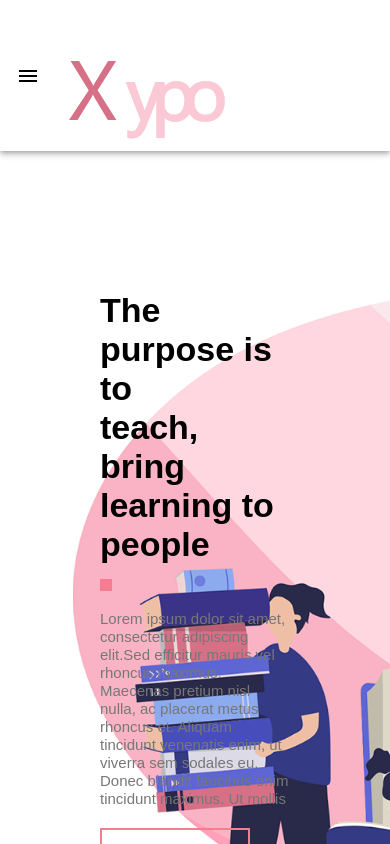
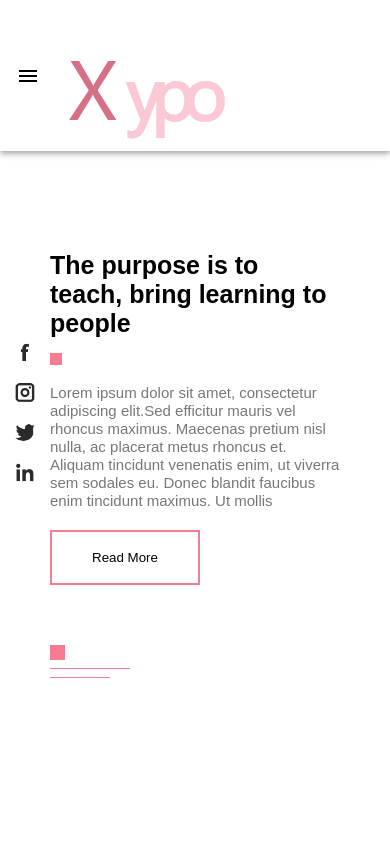
Before and after one commit to HamzaAhmedSheikh/project-5_animated-react-website, a React (Create React App) app: page / in a window 390 px wide. Shown: the top 844 px of the page. Built offline with nearby package versions, Linux system fonts and the light colour scheme.

Commit message:
add social-icons

```diff
--- a/public/index.html
+++ b/public/index.html
@@ -3,7 +3,7 @@
   <head>
     <meta charset="utf-8" />
     <link rel="icon" href="%PUBLIC_URL%/favicon.ico" />
-    <meta name="viewport" content="width=device-width, initial-scale=1" />
+    <meta name="viewport" content="width=device-width, initial-scale=1, shrink-to-fit=no" />
     <meta name="theme-color" content="#000000" />
     <meta
       name="description"
--- a/src/Animated-React-Website/component/Footer.js
+++ b/src/Animated-React-Website/component/Footer.js
@@ -1,6 +1,7 @@
 import React from 'react'
 
 import Logo from '../images/logo.png'
+
 
 import '../css/style.css'
 
@@ -53,6 +54,9 @@ export const Footer = () => {
           </div>
          </div>
        </section>
+
+
+
     )
 }
 
--- /dev/null
+++ b/src/Animated-React-Website/component/Social-Icons.js
@@ -0,0 +1,21 @@
+import React from 'react'
+
+import '../css/style.css'
+
+import Facebook from '../images/facebook.png'
+import Instagram from '../images/instagram.png'
+import Twitter from '../images/twitter.png'
+import Linkedin from '../images/linkedin.png'
+
+export  const SocialIcons = () => {
+    return (
+        <div className="social-icons">
+            <img src={Facebook}  alt="facebook logo" />
+            <img src={Instagram} alt="instagram logo" />
+            <img src={Twitter}   alt="twitter logo"/>
+            <img src={Linkedin}  alt="linkedin logo"/>
+        </div>
+    )
+}
+
+export default SocialIcons;
--- a/src/Animated-React-Website/css/style.css
+++ b/src/Animated-React-Website/css/style.css
@@ -315,3 +315,42 @@ hr {
 .copyright-text, .footer-logo {
     flex-basis: 40%;
 }
+
+/*-------------------- SocialIcons ------------------------ */
+
+.social-icons {
+    width: 50px;
+    position: fixed;
+    top: 50%;
+    left: 0;
+    transform: translateY(-50%);
+    z-index: 1;
+}
+
+.social-icons img {
+    display: block;
+    width: 20px;
+    margin: 0 auto 20px;
+    cursor: pointer;
+}
+
+/*-------------------- Media Qurey ------------------------ */
+
+@media only screen and (max-width: 770px) {
+    #header {
+        background: none;
+    }
+
+    .container {
+        margin-right: 50px;
+        margin-left: 50px;
+    }
+
+    .header-text {
+        margin-top: 100px;
+    }
+
+    h1 {
+        font-size: 25px;
+    }
+}
--- a/src/App.js
+++ b/src/App.js
@@ -8,6 +8,7 @@ import Courses from './Animated-React-Website/component/Courses'
 import Offer from './Animated-React-Website/component/Offer'
 import Contact from './Animated-React-Website/component/Contact'
 import Footer from './Animated-React-Website/component/Footer'
+import SocialIcons from './Animated-React-Website/component/Social-Icons'
 
 
 function App() {
@@ -21,6 +22,7 @@ function App() {
        <Offer />
        <Contact />
        <Footer />
+       <SocialIcons />
     </div>
   );
 }
```
